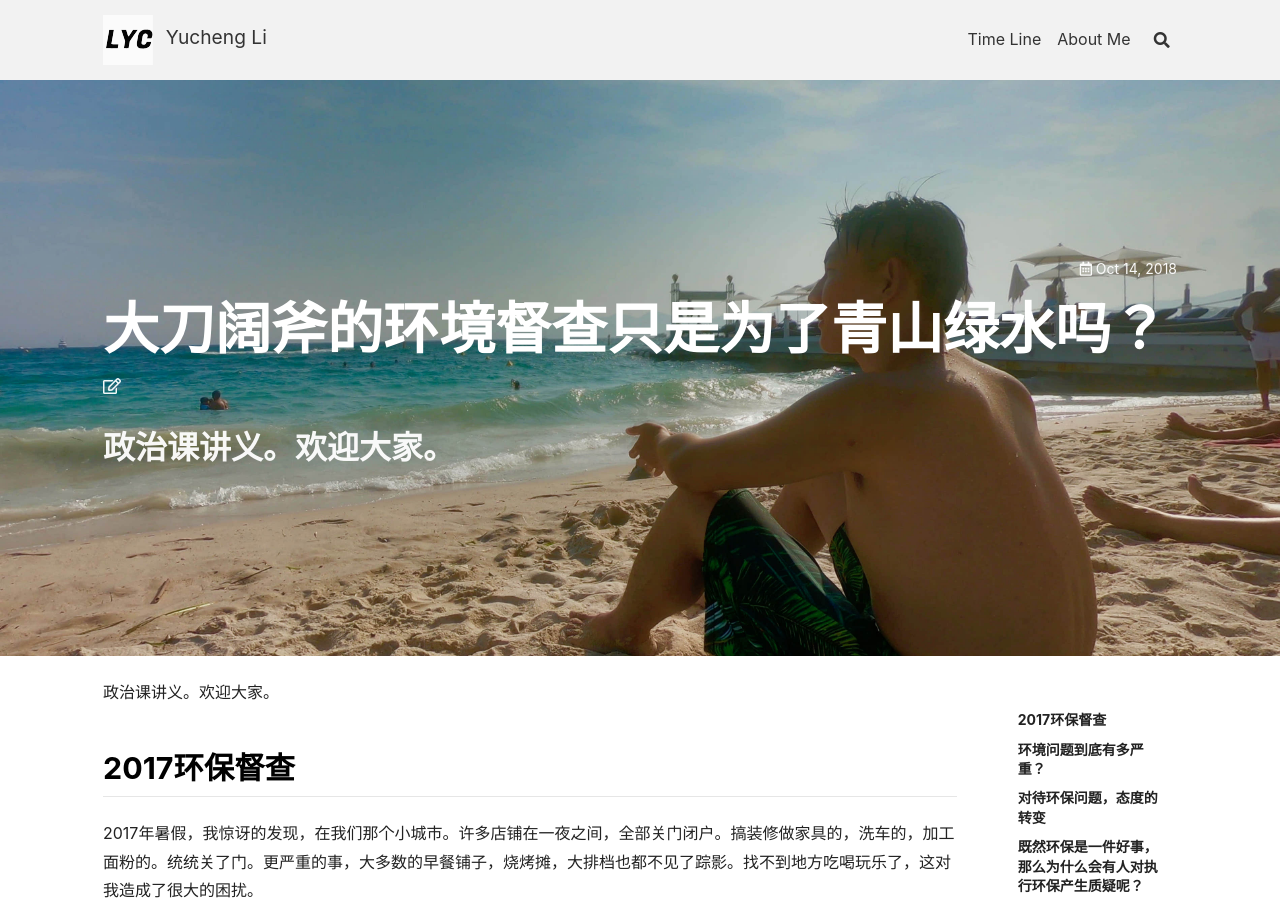
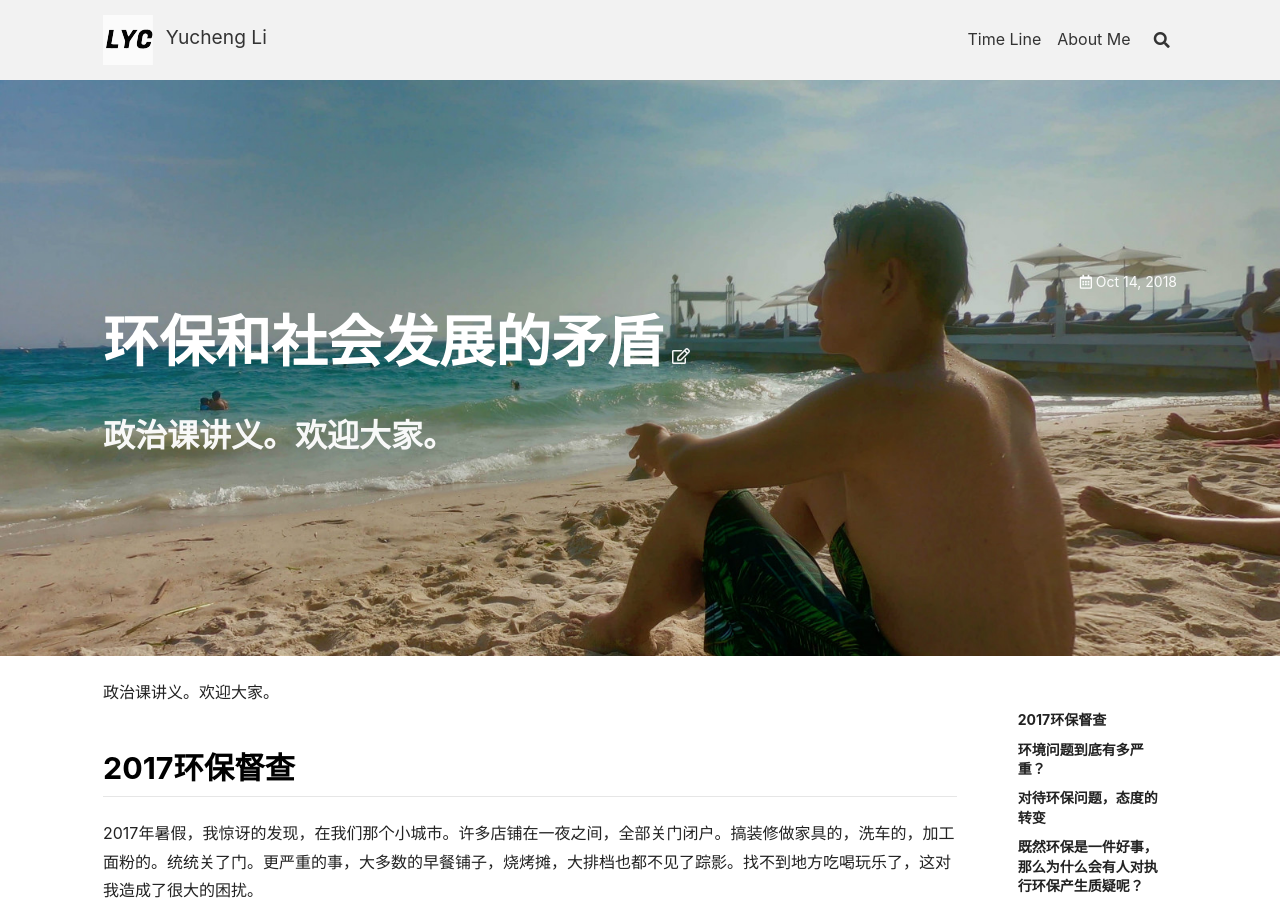
Before and after one commit to nine09/nine09.github.io, a Jekyll site: the page built from _posts/2018-10-14-环境问题.md, in a window 1280 px wide and 900 px high. Built offline with Jekyll 4.4.1, drawn with Linux system fonts in a browser that asks for light colours; nearby versions of some CDN libraries; comment, search, counter and statistics services are not loaded.

Commit message:
change image Cannes 1

```diff
--- a/_posts/2018-10-14-环境问题.md
+++ b/_posts/2018-10-14-环境问题.md
@@ -1,6 +1,6 @@
 ---
 layout: article
-title: 大刀阔斧的环境督查只是为了青山绿水吗？
+title: 环保和社会发展的矛盾
 article_header:
   type: overlay
   theme: dark
```
Also changed, not shown: assets/images/my_pic/Cannes_2.jpg.
